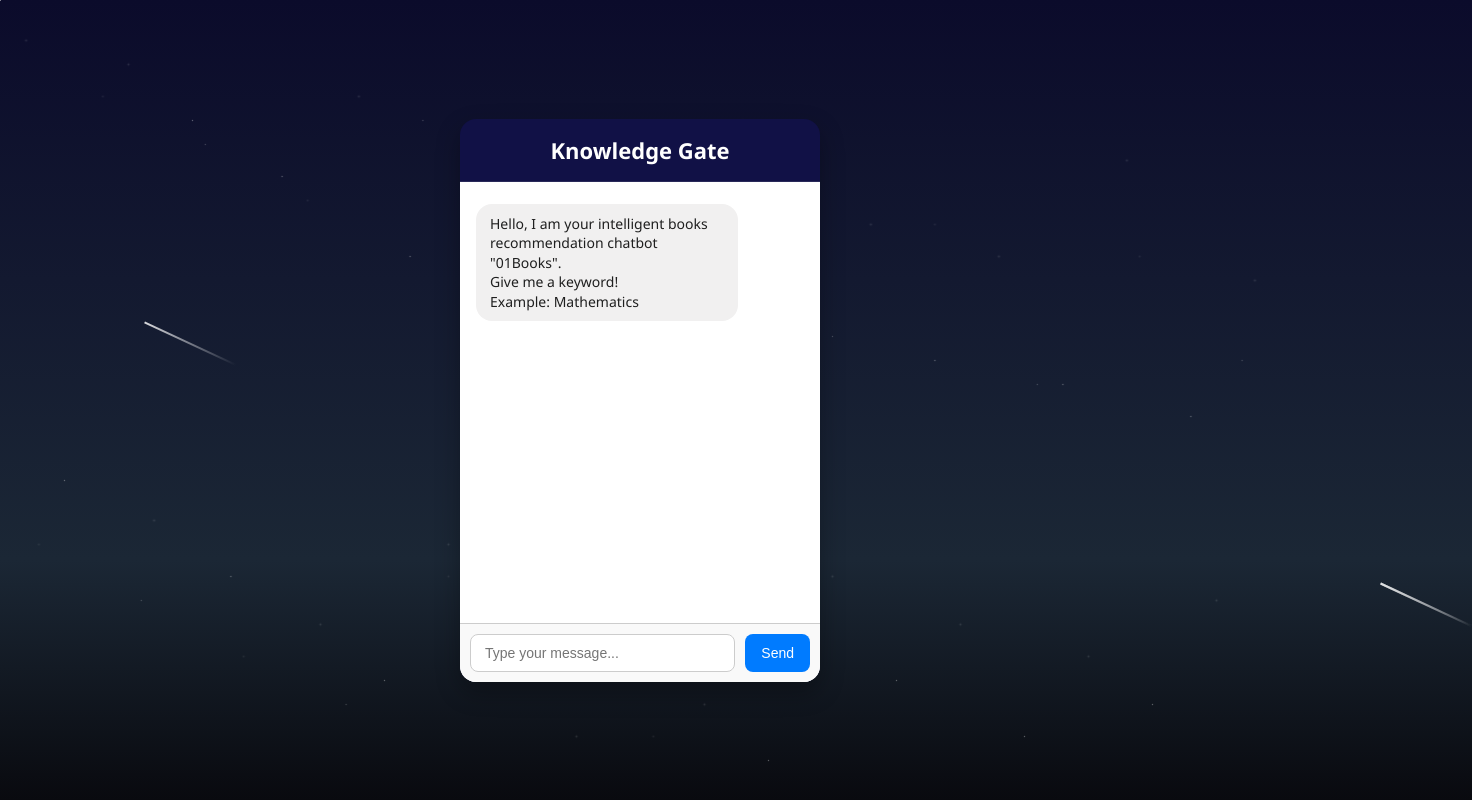
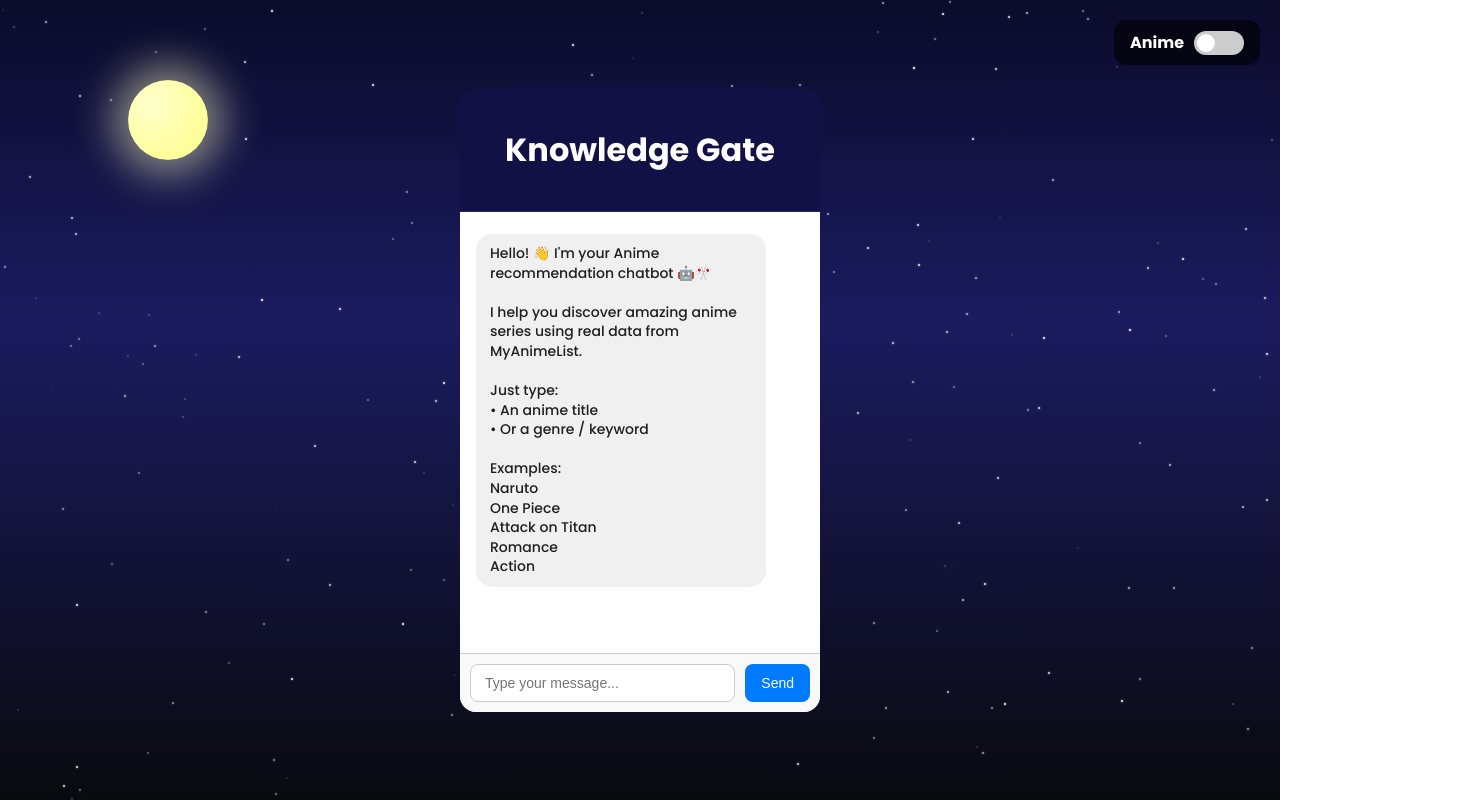
Before and after one commit to n7ptd2xr8c-cell/knowledge-gate-chatbot, a plain HTML site: page knowledge-gate.html in a window 1280 px wide. Shown: the whole page, 1472 px wide, since content can reach past the window. Drawn offline with Linux system fonts and the light colour scheme.

Commit message:
eftiaksa anime kai movies/series recomendetion programma

```diff
--- a/knowledge-gate.css
+++ b/knowledge-gate.css
@@ -1,46 +1,167 @@
 body {
-  font-family: 'Segoe UI', Tahoma, Geneva, Verdana, sans-serif;
+  font-family: 'Poppins', sans-serif;
   display: flex;
   justify-content: center;
   align-items: center;
-  height: 100vh;
+  min-height: 100vh;
   margin: 0;
-  background-color: #111146;
+  background: linear-gradient(to bottom, #0b0b2b, #1b1b5f 40%, #090a0f);
+  overflow: hidden;
+  transition: background 0.5s;
 }
 
+/* Movie mode background */
+body.movie-mode {
+  background: linear-gradient(to bottom, #330000, #660000 40%, #110000);
+}
+
+/* Moon */
+.moon {
+  position: fixed;
+  /* fixed αντί για absolute */
+  top: 10%;
+  left: 10%;
+  /* πάνω αριστερά */
+  width: 80px;
+  height: 80px;
+  border-radius: 50%;
+  background: radial-gradient(circle at 30% 30%, #ffffcc, #ffff99 70%);
+  box-shadow: 0 0 40px 15px rgba(255, 255, 200, 0.5);
+  transition: all 0.5s;
+}
+
+body.movie-mode .moon {
+  background: radial-gradient(circle at 30% 30%, #ffcccc, #aa0000 70%);
+  box-shadow: 0 0 40px 15px rgba(255, 100, 100, 0.5);
+}
+
+
+/* Stars */
+.stars {
+  position: absolute;
+  width: 1px;
+  height: 1px;
+  background: white;
+  animation: twinkle 5s infinite alternate;
+}
+
+@keyframes twinkle {
+  from {
+    opacity: 0.3;
+  }
+
+  to {
+    opacity: 1;
+  }
+}
+
+/* Toggle container (outside chatbox) */
+#toggle-container {
+  position: fixed;
+  top: 20px;
+  right: 20px;
+  background: rgba(0, 0, 0, 0.6);
+  padding: 10px 16px;
+  border-radius: 12px;
+  display: flex;
+  align-items: center;
+  gap: 10px;
+  color: white;
+  font-weight: 600;
+  z-index: 100;
+}
+
+/* Toggle switch */
+.switch {
+  position: relative;
+  display: inline-block;
+  width: 50px;
+  height: 24px;
+}
+
+.switch input {
+  opacity: 0;
+  width: 0;
+  height: 0;
+}
+
+.slider {
+  position: absolute;
+  cursor: pointer;
+  background-color: #ccc;
+  transition: 0.4s;
+  border-radius: 34px;
+  top: 0;
+  left: 0;
+  right: 0;
+  bottom: 0;
+}
+
+.slider:before {
+  position: absolute;
+  content: "";
+  height: 18px;
+  width: 18px;
+  left: 3px;
+  bottom: 3px;
+  background-color: white;
+  transition: 0.4s;
+  border-radius: 50%;
+}
+
+input:checked+.slider {
+  background-color: #ff5555;
+}
+
+input:checked+.slider:before {
+  transform: translateX(26px);
+}
+
+/* Chat container */
 #chatbot-container {
   width: 360px;
   max-width: 90%;
-  background-color: #111146;
   border-radius: 16px;
-  box-shadow: 0 10px 25px rgba(0, 0, 0, 0.3);
   overflow: hidden;
   display: flex;
   flex-direction: column;
   position: relative;
   z-index: 10;
+  transition: background-color 0.5s;
 }
 
-h1 {
-  color: #ffffff;
-  font-size: 22px;
-  text-align: center;
-  padding: 16px 0;
-  margin: 0;
-  border-bottom: 1px solid rgba(255, 255, 255, 0.1);
+body.anime-mode #chatbot-container {
+  background-color: #111146;
 }
 
+body.movie-mode #chatbot-container {
+  background-color: #661111;
+}
+
+/* Header */
+#chat-header {
+  display: flex;
+  justify-content: center;
+  align-items: center;
+  padding: 16px;
+  border-bottom: 1px solid rgba(255, 255, 255, 0.1);
+  color: white;
+}
+
+/* Chatbox */
 #chatbox {
   display: flex;
   flex-direction: column;
   height: 500px;
   background-color: #ffffff;
+  overflow: hidden;
 }
 
 #messages {
   flex: 1;
   padding: 16px;
   overflow-y: auto;
+  overflow-x: hidden;
 }
 
 #input-area {
@@ -74,6 +195,7 @@ h1 {
   background-color: #0056b3;
 }
 
+/* Messages */
 .message {
   max-width: 80%;
   padding: 10px 14px;
@@ -82,122 +204,29 @@ h1 {
   font-size: 14px;
   line-height: 1.4;
   word-wrap: break-word;
-  display: flex;
+  overflow-wrap: break-word;
+  white-space: normal;
+  display: block;
+  transition: background-color 0.5s, color 0.5s;
 }
 
-.user {
-  align-self: flex-end;
+/* Colors per mode */
+body.anime-mode .user {
   background-color: #2727e4;
   color: #ffffff;
 }
 
-.bot {
-  align-self: flex-start;
+body.anime-mode .bot {
   background-color: #f1f0f0;
   color: #1f1f1f;
 }
 
-* {
-  margin: 0;
-  padding: 0;
-  box-sizing: border-box;
+body.movie-mode .user {
+  background-color: #cc4444;
+  color: #fff;
 }
 
-body {
-  min-height: 100vh;
-  background: linear-gradient(to bottom, #0b0b2b, #1b2735 70%, #090a0f);
-  overflow: hidden;
-  position: relative;
+body.movie-mode .bot {
+  background-color: #ff8888;
+  color: #330000;
 }
-
-.stars {
-  width: 1px;
-  height: 1px;
-  position: absolute;
-  top: 0;
-  left: 0;
-  z-index: 0;
-  background: white;
-  box-shadow: 2vw 5vh 2px white, 10vw 8vh 2px white, 15vw 15vh 1px white,
-    22vw 22vh 1px white, 28vw 12vh 2px white, 32vw 32vh 1px white,
-    38vw 18vh 2px white, 42vw 35vh 1px white, 48vw 25vh 2px white,
-    53vw 42vh 1px white, 58vw 15vh 2px white, 63vw 38vh 1px white,
-    68vw 28vh 2px white, 73vw 45vh 1px white, 78vw 32vh 2px white,
-    83vw 48vh 1px white, 88vw 20vh 2px white, 93vw 52vh 1px white,
-    98vw 35vh 2px white, 5vw 60vh 1px white, 12vw 65vh 2px white,
-    18vw 72vh 1px white, 25vw 78vh 2px white, 30vw 85vh 1px white,
-    35vw 68vh 2px white, 40vw 82vh 1px white, 45vw 92vh 2px white,
-    50vw 75vh 1px white, 55vw 88vh 2px white, 60vw 95vh 1px white,
-    65vw 72vh 2px white, 70vw 85vh 1px white, 75vw 78vh 2px white,
-    80vw 92vh 1px white, 85vw 82vh 2px white, 90vw 88vh 1px white,
-    95vw 75vh 2px white;
-  animation: twinkle 8s infinite linear;
-}
-
-.shooting-star {
-  position: absolute;
-  z-index: 1;
-  width: 100px;
-  height: 2px;
-  background: linear-gradient(90deg, white, transparent);
-  animation: shoot 3s infinite ease-in;
-}
-
-.shooting-star:nth-child(1) {
-  top: 20%;
-  left: -100px;
-  animation-delay: 0s;
-}
-
-.shooting-star:nth-child(2) {
-  top: 35%;
-  left: -100px;
-  animation-delay: 1s;
-}
-
-.shooting-star:nth-child(3) {
-  top: 50%;
-  left: -100px;
-  animation-delay: 2s;
-}
-
-@keyframes twinkle {
-
-  0%,
-  100% {
-    opacity: 0.8;
-  }
-
-  50% {
-    opacity: 0.4;
-  }
-}
-
-@keyframes shoot {
-  0% {
-    transform: translateX(0) translateY(0) rotate(25deg);
-    opacity: 1;
-  }
-
-  100% {
-    transform: translateX(120vw) translateY(50vh) rotate(25deg);
-    opacity: 0;
-  }
-}
-
-/* Additional twinkling stars with different animation timing */
-.stars::after {
-  content: "";
-  position: absolute;
-  width: 1px;
-  height: 1px;
-  background: white;
-  box-shadow: 8vw 12vh 2px white, 16vw 18vh 1px white, 24vw 25vh 2px white,
-    33vw 15vh 1px white, 41vw 28vh 2px white, 49vw 35vh 1px white,
-    57vw 22vh 2px white, 65vw 42vh 1px white, 73vw 28vh 2px white,
-    81vw 48vh 1px white, 89vw 32vh 2px white, 97vw 45vh 1px white,
-    3vw 68vh 2px white, 11vw 75vh 1px white, 19vw 82vh 2px white,
-    27vw 88vh 1px white, 35vw 72vh 2px white, 43vw 85vh 1px white,
-    51vw 92vh 2px white, 59vw 78vh 1px white;
-  animation: twinkle 6s infinite linear reverse;
-}
--- a/knowledge-gate.html
+++ b/knowledge-gate.html
@@ -4,28 +4,40 @@
 <head>
   <meta charset="UTF-8">
   <meta name="viewport" content="width=device-width, initial-scale=1.0">
-  <link rel="stylesheet" type="text/css" href="knowledge-gate.css" />
-  <title>My Gate Of Knowledge</title>
-
+  <title>Knowledge Gate</title>
+  <link href="https://fonts.googleapis.com/css2?family=Poppins:wght@300;500;700&display=swap" rel="stylesheet">
+  <link rel="stylesheet" href="knowledge-gate.css">
 </head>
 
 <body>
+  <!-- Stars & moon -->
   <div class="stars"></div>
-  <div class="shooting-star"></div>
-  <div class="shooting-star"></div>
-  <div class="shooting-star"></div>
-  <div class="shooting-star"></div>
-  <div class="shooting-star"></div>
+  <div class="moon"></div>
+
+  <!-- Toggle container -->
+  <div id="toggle-container">
+    <span id="mode-label">Anime</span>
+    <label class="switch">
+      <input type="checkbox" id="toggle-mode">
+      <span class="slider round"></span>
+    </label>
+  </div>
+
+  <!-- Chatbot container -->
   <div id="chatbot-container">
-    <h1>Knowledge Gate</h1>
+    <div id="chat-header">
+      <h1>Knowledge Gate</h1>
+    </div>
+
     <div id="chatbox">
       <div id="messages"></div>
       <div id="input-area">
-        <input type="text" id="user-input" placeholder="Type your message..." />
+        <input type="text" id="user-input" placeholder="Type your message...">
         <button id="send-button">Send</button>
       </div>
     </div>
   </div>
+
   <script src="knowledge-gate.js"></script>
 </body>
 
--- a/knowledge-gate.js
+++ b/knowledge-gate.js
@@ -1,51 +1,168 @@
+// ------------------
+// Helper functions
+// ------------------
 function escapeHTML(text) {
-    return text
-        .replace(/&/g, "&amp;")
-        .replace(/</g, "&lt;")
-        .replace(/>/g, "&gt;");
+    return text.replace(/&/g, "&amp;").replace(/</g, "&lt;").replace(/>/g, "&gt;");
 }
 
 function addMessage(messageText, senderType) {
-    // 1. Create a new <div> element called messageDiv to hold the message.
-    const messageDiv = document.createElement('div');
-    // 2. Add two CSS classes to messageDiv: 'message' and senderType ('user' or 'bot').
-    messageDiv.classList.add('message', senderType);
-    // 3. Replace newline characters in messageText with <br> and set as HTML content.
-    const safeText = escapeHTML(messageText).replace(/\n/g, "<br>");
-    messageDiv.innerHTML = safeText;
-    // 4. Get the container element with ID 'messages' and save as "messagesContainer".
-    const messagesContainer = document.getElementById('messages');
-    // 5. Add messageDiv to the messages container.
+    const messageDiv = document.createElement("div");
+    messageDiv.classList.add("message", senderType);
+    messageDiv.innerHTML = senderType === "user" ? escapeHTML(messageText).replace(/\n/g, "<br>") : messageText.replace(/\n/g, "<br>");
+    const messagesContainer = document.getElementById("messages");
     messagesContainer.appendChild(messageDiv);
-    // 6. Scroll to bottom:
     messagesContainer.scrollTop = messagesContainer.scrollHeight;
 }
 
-document.addEventListener("DOMContentLoaded", function () {
-    addMessage(
-        "Hello, I am your intelligent books recommendation chatbot \"01Books\".\nGive me a keyword!\nExample: Mathematics",
-        'bot'
-    );
+function shuffleArray(array) {
+    for (let i = array.length - 1; i > 0; i--) {
+        const j = Math.floor(Math.random() * (i + 1));
+        [array[i], array[j]] = [array[j], array[i]];
+    }
+    return array;
+}
+
+// ------------------
+// Mode toggle
+// ------------------
+let isMovieMode = localStorage.getItem("isMovieMode") === "true";
+const toggleInput = document.getElementById("toggle-mode");
+const modeLabel = document.getElementById("mode-label");
+toggleInput.checked = isMovieMode;
+modeLabel.textContent = isMovieMode ? "Movies/Series" : "Anime";
+document.body.classList.add(isMovieMode ? 'movie-mode' : 'anime-mode');
+
+toggleInput.addEventListener("change", () => {
+    isMovieMode = toggleInput.checked;
+    localStorage.setItem("isMovieMode", isMovieMode);
+    modeLabel.textContent = isMovieMode ? "Movies/Series" : "Anime";
+    document.body.classList.toggle("movie-mode", isMovieMode);
+    document.body.classList.toggle("anime-mode", !isMovieMode);
+
+    // Clear chat & show welcome message
+    document.getElementById("messages").innerHTML = "";
+    showWelcomeMessage();
 });
 
+// ------------------
+// Welcome message
+// ------------------
+function showWelcomeMessage() {
+    if (isMovieMode) {
+        addMessage(
+            "Hello! 👋 I'm your TV Shows & Movies recommendation chatbot!\n\n" +
+            "Give me a show or movie name!\n\n" +
+            "Example: Friends, Breaking Bad, Interstellar",
+            "bot"
+        );
+    } else {
+        addMessage(
+            "Hello! 👋 I'm your Anime recommendation chatbot 🤖🎌\n\n" +
+            "I help you discover amazing anime series using real data from MyAnimeList.\n\n" +
+            "Just type:\n• An anime title\n• Or a genre / keyword\n\nExamples:\nNaruto\nOne Piece\nAttack on Titan\nRomance\nAction",
+            "bot"
+        );
+    }
+}
+
+// ------------------
+// Initial setup
+// ------------------
+document.addEventListener("DOMContentLoaded", () => {
+    // Stars
+    const starsContainer = document.querySelector(".stars");
+    const starCount = 200;
+    for (let i = 0; i < starCount; i++) {
+        const star = document.createElement("div");
+        star.style.position = "fixed"; // fixed για να γεμίζουν όλο το viewport
+        star.style.width = "2px";
+        star.style.height = "2px";
+        star.style.background = "white";
+        star.style.top = `${Math.random() * 100}vh`;
+        star.style.left = `${Math.random() * 100}vw`;
+        star.style.opacity = Math.random();
+        star.style.borderRadius = "50%";
+        star.style.boxShadow = "0 0 2px white";
+        starsContainer.appendChild(star);
+    }
+
+    showWelcomeMessage();
+});
+
+// ------------------
+// Send message
+// ------------------
 document.getElementById("send-button").addEventListener("click", sendMessage);
+document.getElementById("user-input").addEventListener("keydown", e => {
+    if (e.key === "Enter") { e.preventDefault(); sendMessage(); }
+});
 
 function sendMessage() {
     const userInput = document.getElementById("user-input").value.trim();
+    if (!userInput) return;
+    addMessage(userInput, "user");
+    document.getElementById("user-input").value = "";
 
-    if (userInput) {
-        // Call addMessage function to display the user's message
-        addMessage(userInput, 'user');
-        // Clear the input field by setting its value to an empty string
-        document.getElementById("user-input").value = '';
+    if (isMovieMode) {
+        getMovieOrSeriesRecommendation(userInput).then(resp => addMessage(resp, "bot"));
+    } else {
+        getAnimeRecommendation(userInput).then(resp => addMessage(resp, "bot"));
     }
 }
 
-const userInputField = document.getElementById("user-input");
+// ------------------
+// Anime API (Jikan)
+// ------------------
+async function getAnimeRecommendation(query) {
+    try {
+        const url = `https://api.jikan.moe/v4/anime?q=${encodeURIComponent(query)}&limit=20`;
+        const response = await fetch(url);
+        const data = await response.json();
+        if (!data.data || data.data.length === 0) return `No anime found for "${query}".`;
 
-userInputField.addEventListener("keydown", function (event) {
-    if (event.key === "Enter") {
-        event.preventDefault();
-        sendMessage();
+        const shuffled = shuffleArray(data.data);
+        const selected = shuffled.slice(0, 5);
+
+        let message = "🎌 Anime recommendations:<br><br>";
+        selected.forEach(anime => {
+            const title = anime.title || "Unknown title";
+            const year = anime.year || "Unknown year";
+            const score = anime.score || "No score";
+            const genres = anime.genres?.map(g => g.name).join(", ") || "Unknown genres";
+            const url = anime.url || "#"; // Jikan URL
+
+            message += `🍥 <strong><a href="${url}" target="_blank">${title}</a></strong> (${year})<br>`;
+            message += `⭐ Score: ${score}<br>🎭 Genres: ${genres}<br><br>`;
+        });
+        return message;
+    } catch (e) { console.error(e); return "Sorry, I couldn't fetch anime right now 😢"; }
+}
+
+// ------------------
+// Movies/Series API (TVmaze)
+// ------------------
+async function getMovieOrSeriesRecommendation(query) {
+    let message = "🎬 Movie/Series recommendations:<br><br>";
+
+    // 1️⃣ TVmaze (series)
+    const tvmazeResponse = await fetch(`https://api.tvmaze.com/search/shows?q=${encodeURIComponent(query)}`);
+    const tvData = await tvmazeResponse.json();
+    const tvResults = tvData.slice(0, 5); // πρώτα 5
+
+    tvResults.forEach(item => {
+        const show = item.show;
+        message += `📺 <strong><a href="${show.url}" target="_blank">${show.name}</a></strong> (${show.premiered?.split("-")[0] || "Unknown"})<br>Genres: ${show.genres.join(", ")}<br><br>`;
+    });
+
+    // 2️⃣ OMDb (movies)
+    const omdbResponse = await fetch(`http://www.omdbapi.com/?apikey=e6427b5b&s=${encodeURIComponent(query)}`);
+    const omdbData = await omdbResponse.json();
+
+    if (omdbData.Search) {
+        omdbData.Search.slice(0, 5).forEach(movie => {
+            message += `🎬 <strong><a href="https://www.imdb.com/title/${movie.imdbID}" target="_blank">${movie.Title}</a></strong> (${movie.Year})<br>Type: ${movie.Type}<br><br>`;
+        });
     }
-});
+
+    return message || `No movies or series found for "${query}".`;
+}
```
